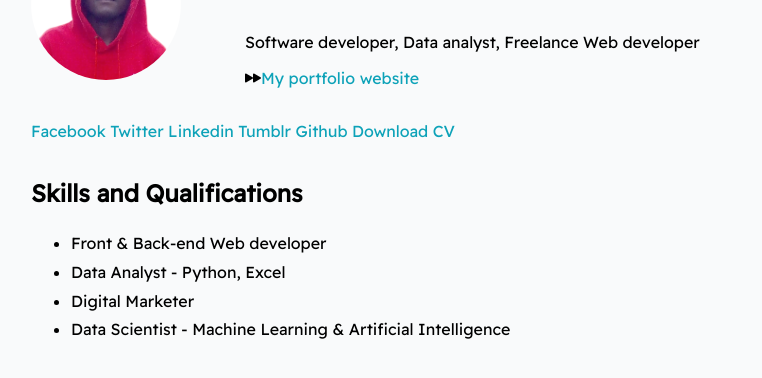
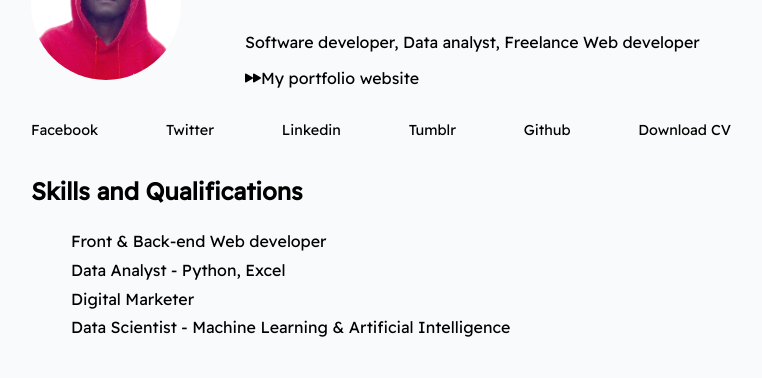
Before and after one commit to Grootcode21/Digital-Resume, a plain HTML site: page index.html in a window 1280 px wide. Shown: the part 120-498 px from the top of the page, without its empty margins (259-1021 px from the left). Drawn offline with nearby package versions, Linux system fonts and the light colour scheme.

Commit message:
Skills and qualifications styling

```diff
--- a/styles/main.css
+++ b/styles/main.css
@@ -58,3 +58,28 @@
    object-fit: cover;
 
  }
+
+ #socials--list{
+   display: flex;
+   justify-content: space-between;
+   column-gap: 16px;
+   flex-wrap: wrap;
+ }
+
+ #my--site {
+   color: var(--mainTextColor);
+ }
+
+ #socials--list a{
+   font-size: 0.9em;
+   color: var(--secondaryTextColor);
+   transition: 0.3s;
+ }
+
+ #socials--list a:hover{
+   color: var(--mainLinkColor);
+ }
+
+ .qualifications--list {
+   list-style: none;
+ }
```
